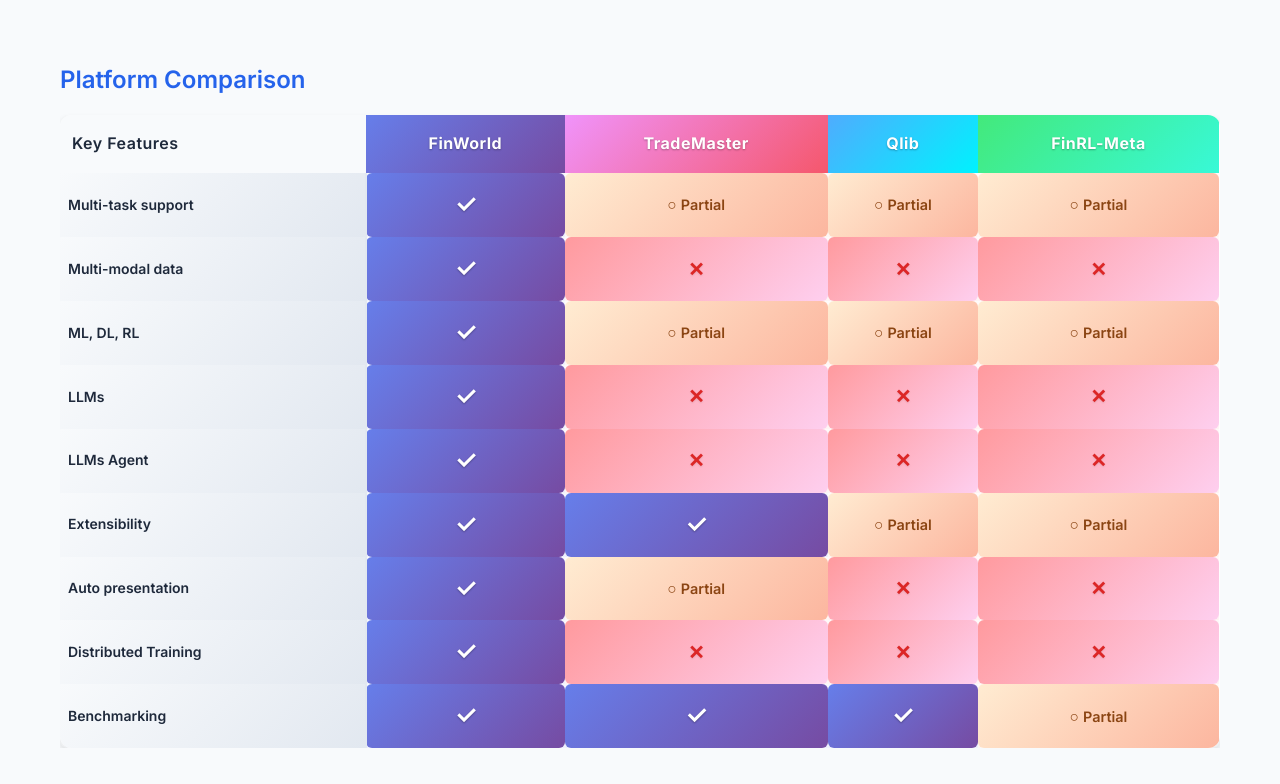
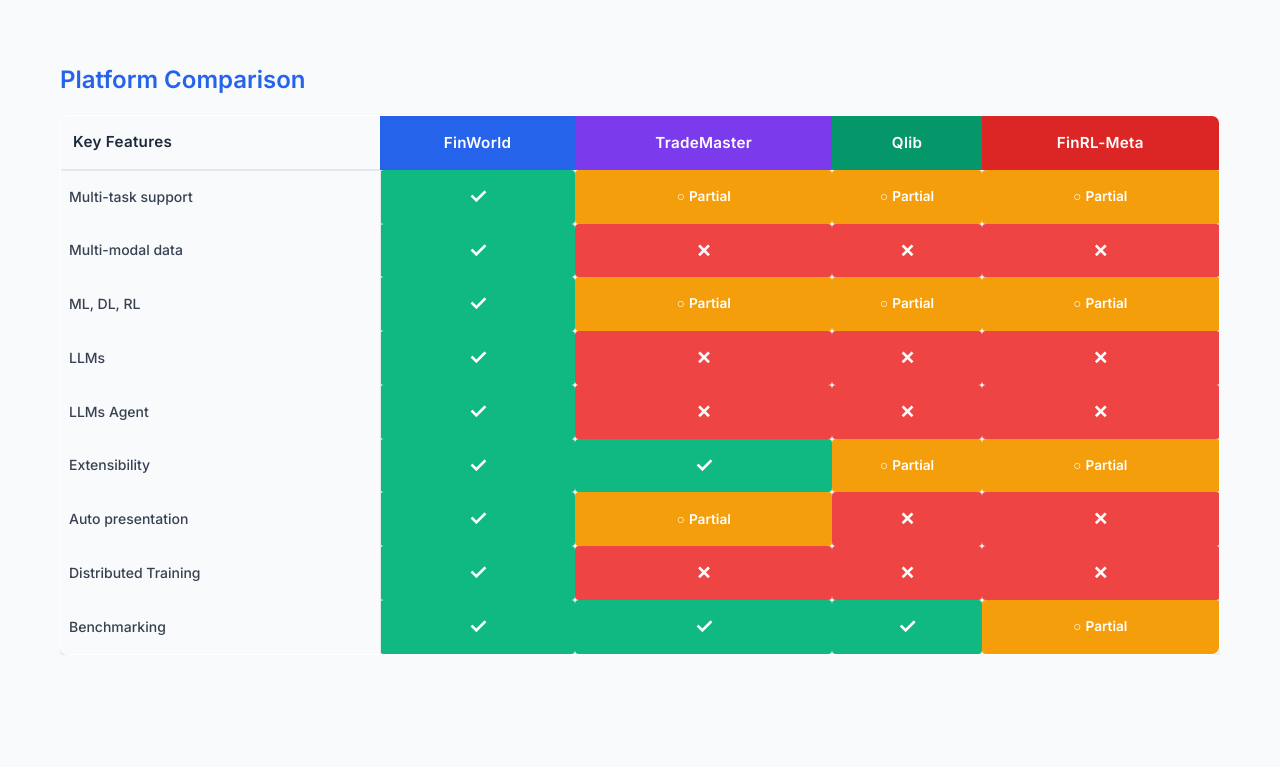
Before and after one commit to DVampire/FinWorld, a plain HTML site: page docs/index.html in a window 1280 px wide. Shown: the part 1756-2540 px from the top of the page. Drawn offline with Linux system fonts and the light colour scheme.

Commit message:
update platform

```diff
--- a/docs/assets/table_platform.html
+++ b/docs/assets/table_platform.html
@@ -4,7 +4,7 @@
         <table class="results-table platform-table">
             <thead>
                 <tr>
-                    <th>Key Features</th>
+                    <th class="feature-header">Key Features</th>
                     <th class="finworld-header">FinWorld</th>
                     <th class="trademaster-header">TradeMaster</th>
                     <th class="qlib-header">Qlib</th>
@@ -13,63 +13,63 @@
             </thead>
             <tbody>
                 <tr>
-                    <td>Multi-task support</td>
+                    <td class="feature-name">Multi-task support</td>
                     <td class="supported"></td>
                     <td class="partial">Partial</td>
                     <td class="partial">Partial</td>
                     <td class="partial">Partial</td>
                 </tr>
                 <tr>
-                    <td>Multi-modal data</td>
+                    <td class="feature-name">Multi-modal data</td>
                     <td class="supported"></td>
                     <td class="not-supported"></td>
                     <td class="not-supported"></td>
                     <td class="not-supported"></td>
                 </tr>
                 <tr>
-                    <td>ML, DL, RL</td>
+                    <td class="feature-name">ML, DL, RL</td>
                     <td class="supported"></td>
                     <td class="partial">Partial</td>
                     <td class="partial">Partial</td>
                     <td class="partial">Partial</td>
                 </tr>
                 <tr>
-                    <td>LLMs</td>
+                    <td class="feature-name">LLMs</td>
                     <td class="supported"></td>
                     <td class="not-supported"></td>
                     <td class="not-supported"></td>
                     <td class="not-supported"></td>
                 </tr>
                 <tr>
-                    <td>LLMs Agent</td>
+                    <td class="feature-name">LLMs Agent</td>
                     <td class="supported"></td>
                     <td class="not-supported"></td>
                     <td class="not-supported"></td>
                     <td class="not-supported"></td>
                 </tr>
                 <tr>
-                    <td>Extensibility</td>
+                    <td class="feature-name">Extensibility</td>
                     <td class="supported"></td>
                     <td class="supported"></td>
                     <td class="partial">Partial</td>
                     <td class="partial">Partial</td>
                 </tr>
                 <tr>
-                    <td>Auto presentation</td>
+                    <td class="feature-name">Auto presentation</td>
                     <td class="supported"></td>
                     <td class="partial">Partial</td>
                     <td class="not-supported"></td>
                     <td class="not-supported"></td>
                 </tr>
                 <tr>
-                    <td>Distributed Training</td>
+                    <td class="feature-name">Distributed Training</td>
                     <td class="supported"></td>
                     <td class="not-supported"></td>
                     <td class="not-supported"></td>
                     <td class="not-supported"></td>
                 </tr>
                 <tr>
-                    <td>Benchmarking</td>
+                    <td class="feature-name">Benchmarking</td>
                     <td class="supported"></td>
                     <td class="supported"></td>
                     <td class="supported"></td>
--- a/docs/style.css
+++ b/docs/style.css
@@ -661,157 +661,161 @@ html {
 /* Platform comparison table specific styles */
 .platform-table {
     min-width: 600px;
-    border-radius: 12px;
+    border-radius: 8px;
     overflow: hidden;
-    box-shadow: 0 8px 32px rgba(0, 0, 0, 0.1);
+    box-shadow: 0 4px 12px rgba(0, 0, 0, 0.08);
+    border: 1px solid #e2e8f0;
 }
 
 .platform-table th:first-child {
     min-width: 150px;
 }
 
-/* Platform header gradients */
+/* Clean header styles */
+.platform-table .feature-header {
+    background: #f8fafc;
+    color: #1e293b;
+    font-weight: 600;
+    border-bottom: 2px solid #e2e8f0;
+}
+
 .platform-table .finworld-header {
-    background: linear-gradient(135deg, #667eea 0%, #764ba2 100%);
+    background: #2563eb;
     color: white;
-    font-weight: 700;
-    text-shadow: 0 1px 2px rgba(0, 0, 0, 0.3);
+    font-weight: 600;
 }
 
 .platform-table .trademaster-header {
-    background: linear-gradient(135deg, #f093fb 0%, #f5576c 100%);
+    background: #7c3aed;
     color: white;
-    font-weight: 700;
-    text-shadow: 0 1px 2px rgba(0, 0, 0, 0.3);
+    font-weight: 600;
 }
 
 .platform-table .qlib-header {
-    background: linear-gradient(135deg, #4facfe 0%, #00f2fe 100%);
+    background: #059669;
     color: white;
-    font-weight: 700;
-    text-shadow: 0 1px 2px rgba(0, 0, 0, 0.3);
+    font-weight: 600;
 }
 
 .platform-table .finrl-header {
-    background: linear-gradient(135deg, #43e97b 0%, #38f9d7 100%);
+    background: #dc2626;
     color: white;
-    font-weight: 700;
-    text-shadow: 0 1px 2px rgba(0, 0, 0, 0.3);
+    font-weight: 600;
 }
 
-/* Enhanced symbol styles with gradients */
+/* Clean symbol styles */
 .platform-table .supported {
-    background: linear-gradient(135deg, #667eea 0%, #764ba2 100%);
+    background: #10b981;
     color: white;
-    font-weight: 700;
-    font-size: 1.3rem;
+    font-weight: 600;
+    font-size: 1.2rem;
     position: relative;
     text-align: center;
-    border-radius: 6px;
+    border-radius: 4px;
     margin: 2px;
-    box-shadow: 0 2px 8px rgba(102, 126, 234, 0.3);
+    box-shadow: 0 1px 3px rgba(16, 185, 129, 0.2);
 }
 
 .platform-table .supported::before {
     content: "✓";
     color: white;
     font-weight: bold;
-    font-size: 1.2em;
-    text-shadow: 0 1px 2px rgba(0, 0, 0, 0.3);
+    font-size: 1.1em;
 }
 
 .platform-table .partial {
-    background: linear-gradient(135deg, #ffecd2 0%, #fcb69f 100%);
-    color: #8b4513;
+    background: #f59e0b;
+    color: white;
     font-weight: 600;
     position: relative;
     text-align: center;
-    border-radius: 6px;
+    border-radius: 4px;
     margin: 2px;
-    box-shadow: 0 2px 8px rgba(252, 182, 159, 0.3);
-    font-size: 0.9rem;
+    box-shadow: 0 1px 3px rgba(245, 158, 11, 0.2);
+    font-size: 0.85rem;
 }
 
 .platform-table .partial::before {
     content: "○";
-    color: #8b4513;
+    color: white;
     font-weight: bold;
-    font-size: 1.1em;
+    font-size: 1em;
     margin-right: 4px;
 }
 
 .platform-table .not-supported {
-    background: linear-gradient(135deg, #ff9a9e 0%, #fecfef 100%);
-    color: #dc2626;
-    font-weight: 700;
-    font-size: 1.3rem;
+    background: #ef4444;
+    color: white;
+    font-weight: 600;
+    font-size: 1.2rem;
     position: relative;
     text-align: center;
-    border-radius: 6px;
+    border-radius: 4px;
     margin: 2px;
-    box-shadow: 0 2px 8px rgba(255, 154, 158, 0.3);
+    box-shadow: 0 1px 3px rgba(239, 68, 68, 0.2);
 }
 
 .platform-table .not-supported::before {
     content: "✗";
-    color: #dc2626;
+    color: white;
     font-weight: bold;
     font-size: 1.1em;
-    text-shadow: 0 1px 2px rgba(0, 0, 0, 0.1);
 }
 
-/* Enhanced table styling */
+/* Clean table styling */
 .platform-table th {
-    padding: 16px 12px;
-    font-size: 1rem;
-    letter-spacing: 0.5px;
+    padding: 14px 12px;
+    font-size: 0.95rem;
+    letter-spacing: 0.3px;
     border: none;
+    text-align: center;
 }
 
 .platform-table td {
-    padding: 12px 8px;
+    padding: 10px 8px;
     border: none;
     position: relative;
+    text-align: center;
 }
 
-.platform-table td:first-child {
-    background: linear-gradient(135deg, #f8fafc 0%, #e2e8f0 100%);
-    font-weight: 600;
-    color: #1e293b;
-    border-right: 2px solid #e2e8f0;
+.platform-table .feature-name {
+    background: #f8fafc;
+    font-weight: 500;
+    color: #374151;
+    text-align: left;
+    border-right: 1px solid #e5e7eb;
 }
 
-/* Hover effects */
+/* Subtle hover effects */
 .platform-table tbody tr:hover {
-    background: linear-gradient(135deg, #f1f5f9 0%, #e2e8f0 100%);
-    transform: translateY(-1px);
-    transition: all 0.3s ease;
+    background: #f9fafb;
+    transition: background 0.2s ease;
 }
 
-.platform-table tbody tr:hover td:first-child {
-    background: linear-gradient(135deg, #e2e8f0 0%, #cbd5e1 100%);
+.platform-table tbody tr:hover .feature-name {
+    background: #f3f4f6;
 }
 
-/* Animation for symbols */
+/* Subtle symbol hover effects */
 .platform-table .supported,
 .platform-table .partial,
 .platform-table .not-supported {
-    transition: all 0.3s ease;
+    transition: all 0.2s ease;
 }
 
 .platform-table .supported:hover {
-    transform: scale(1.1);
-    box-shadow: 0 4px 16px rgba(102, 126, 234, 0.4);
+    transform: scale(1.05);
+    box-shadow: 0 2px 8px rgba(16, 185, 129, 0.3);
 }
 
 .platform-table .partial:hover {
     transform: scale(1.05);
-    box-shadow: 0 4px 16px rgba(252, 182, 159, 0.4);
+    box-shadow: 0 2px 8px rgba(245, 158, 11, 0.3);
 }
 
 .platform-table .not-supported:hover {
-    transform: scale(1.1);
-    box-shadow: 0 4px 16px rgba(255, 154, 158, 0.4);
+    transform: scale(1.05);
+    box-shadow: 0 2px 8px rgba(239, 68, 68, 0.3);
 }
 
 /* Responsive design for platform table */
@@ -828,11 +832,11 @@ html {
 
     .platform-table .supported,
     .platform-table .not-supported {
-        font-size: 1.1rem;
+        font-size: 1rem;
     }
 
     .platform-table .partial {
-        font-size: 0.8rem;
+        font-size: 0.75rem;
     }
 }
 
```
